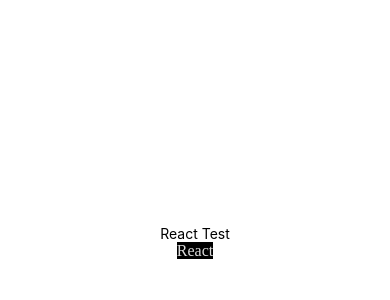
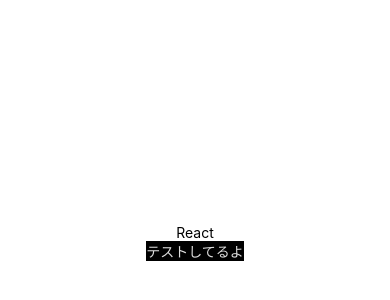
Before and after one commit to yuokawara/React_study, a React Native app: screen / in a window 390 px wide. Shown: the part 180-480 px from the top of the page. Built offline with nearby package versions, Linux system fonts and the light colour scheme.

Commit message:
React練習 error解消 20200209

```diff
--- a/App.js
+++ b/App.js
@@ -7,8 +7,8 @@ export default class App extends React.Component {
   render() {
     return (
       <View style={styles.container}>
-        <Text>React Test</Text>
-        <BodyText />
+        <Text>React</Text>
+        <BodyText>テストしてるよ</BodyText>
       </View>
     );
   }
--- a/src/elements/BodyText.js
+++ b/src/elements/BodyText.js
@@ -1,14 +1,14 @@
-// 基本の形・・覚えておく
-
 import React from 'react';
-import { StyleSheet, view, Text} from 'react-native';
+import { StyleSheet, View, Text } from 'react-native';
 
 class BodyText extends React.Component {
     render() {
         return (
-            <view>
-                <text style={styles.text}>React</text>
-            </view>
+            <View>
+                <Text style={styles.text}>
+                    {this.props.children}
+                </Text>
+            </View>
         );
     }
 }
```
Also changed, not shown: .eslintrc.json.
